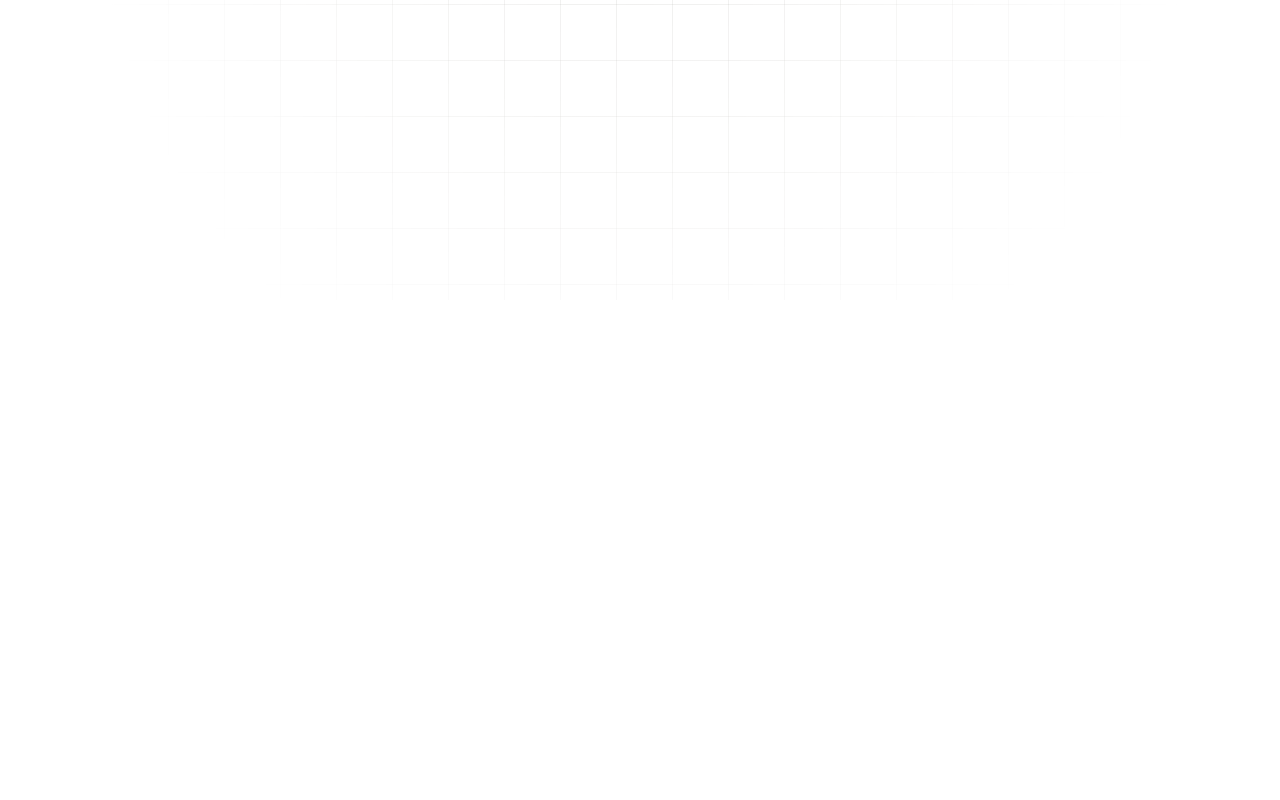
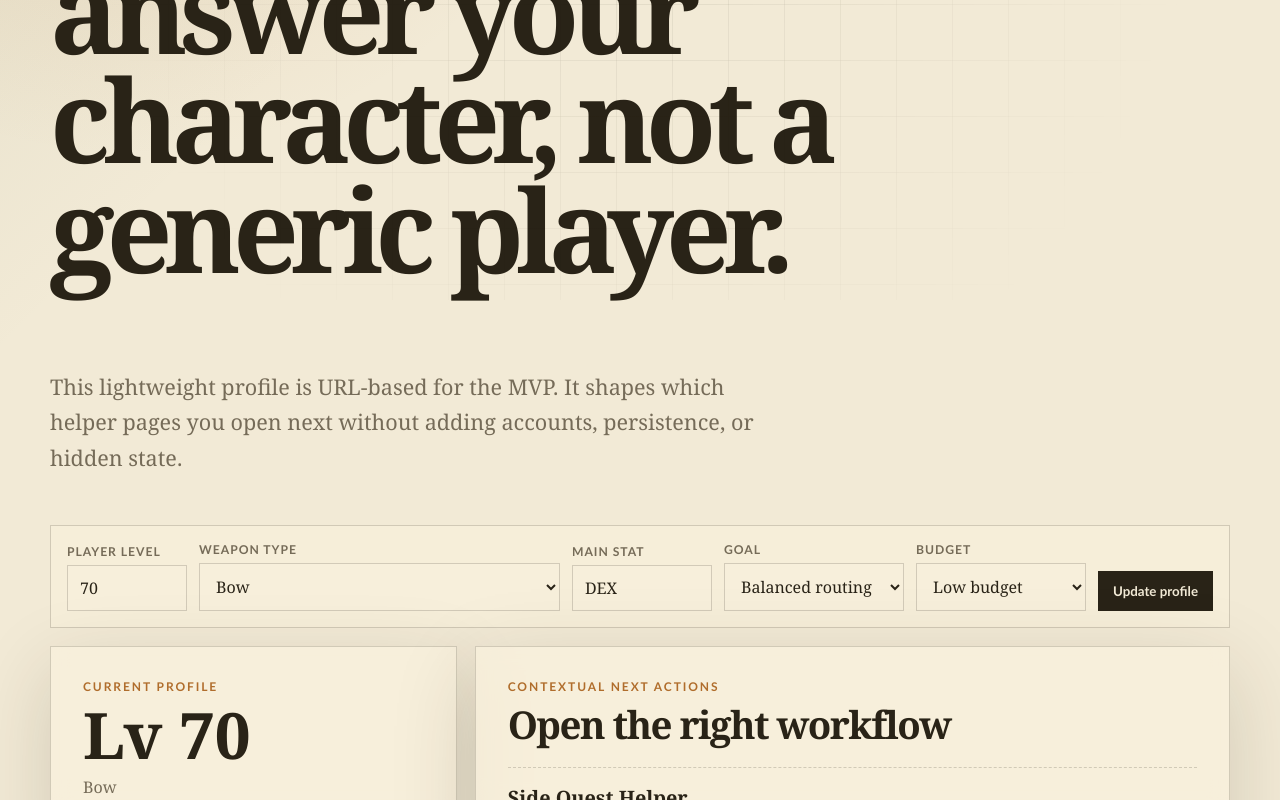
Before and after one commit to SkyShineTH/Toram-Adventurer-Ledger, a Next.js app in the folder frontend/: page /profile in a window 1280 px wide. Before the commit this address had no page. Shown: the part 500-1300 px from the top of the page. Before the commit the page ends 800 px from the top, so only its background shows below. Built offline with nearby package versions, Linux system fonts and the light colour scheme.

Commit message:
feat: add profile planner

```diff
--- a/frontend/app/globals.css
+++ b/frontend/app/globals.css
@@ -223,6 +223,13 @@ h2 {
   margin-top: 18px;
 }
 
+.profileGrid {
+  display: grid;
+  grid-template-columns: 0.7fr 1.3fr;
+  gap: 18px;
+  margin-top: 18px;
+}
+
 .detailGrid {
   display: grid;
   grid-template-columns: 0.78fr 1.22fr;
@@ -395,7 +402,29 @@ h2 {
   background: rgba(248, 240, 220, 0.62);
 }
 
+.profileForm {
+  display: grid;
+  grid-template-columns: 120px 1fr 140px 180px 170px auto;
+  gap: 12px;
+  align-items: end;
+  margin: 28px 0 18px;
+  padding: 16px;
+  border: 1px solid var(--line);
+  background: rgba(248, 240, 220, 0.62);
+}
+
 .searchForm label {
+  display: grid;
+  gap: 6px;
+  color: var(--muted);
+  font-family: "Trebuchet MS", sans-serif;
+  font-size: 0.76rem;
+  font-weight: 800;
+  letter-spacing: 0.08em;
+  text-transform: uppercase;
+}
+
+.profileForm label {
   display: grid;
   gap: 6px;
   color: var(--muted);
@@ -415,7 +444,27 @@ h2 {
   font: 1rem Georgia, "Times New Roman", serif;
 }
 
+.profileForm input,
+.profileForm select {
+  min-width: 0;
+  border: 1px solid var(--line);
+  padding: 11px 12px;
+  color: var(--ink);
+  background: rgba(248, 240, 220, 0.84);
+  font: 1rem Georgia, "Times New Roman", serif;
+}
+
 .searchForm button {
+  border: 1px solid var(--ink);
+  padding: 11px 14px;
+  color: var(--paper);
+  background: var(--ink);
+  font-family: "Trebuchet MS", sans-serif;
+  font-weight: 800;
+  cursor: pointer;
+}
+
+.profileForm button {
   border: 1px solid var(--ink);
   padding: 11px 14px;
   color: var(--paper);
@@ -602,6 +651,28 @@ h2 {
   padding-left: 18px;
 }
 
+.profileActionList {
+  display: grid;
+  gap: 14px;
+}
+
+.profileAction {
+  display: grid;
+  gap: 8px;
+  padding: 16px 0;
+  border-top: 1px dashed var(--line);
+  text-decoration: none;
+}
+
+.profileAction strong {
+  font-size: 1.24rem;
+}
+
+.profileAction span {
+  color: var(--muted);
+  line-height: 1.55;
+}
+
 .detailNote {
   margin-top: 20px;
   font-size: 1rem;
@@ -653,6 +724,7 @@ h2 {
   .qualityGrid,
   .recommendationGrid,
   .questHelperGrid,
+  .profileGrid,
   .detailGrid,
   .detailMetrics {
     grid-template-columns: 1fr;
@@ -662,7 +734,8 @@ h2 {
     transform: none;
   }
 
-  .searchForm {
+  .searchForm,
+  .profileForm {
     grid-template-columns: 1fr;
   }
 }
--- a/frontend/app/page.tsx
+++ b/frontend/app/page.tsx
@@ -36,6 +36,7 @@ export default async function Home() {
           </p>
           <div className="actions">
             <Link href="/explorer" className="primaryLink">Open Explorer</Link>
+            <Link href="/profile" className="ghostLink">Profile Planner</Link>
             <Link href="/side-quests" className="ghostLink">Side Quests</Link>
             <Link href="/recommendations" className="ghostLink">Recommendations</Link>
             <Link href="/search" className="ghostLink">Search</Link>
--- /dev/null
+++ b/frontend/app/profile/page.tsx
@@ -0,0 +1,191 @@
+import Link from "next/link";
+
+type SearchParams = Promise<Record<string, string | string[] | undefined>>;
+
+const WEAPONS = [
+  "One-Handed Sword",
+  "Two-Handed Sword",
+  "Bow",
+  "Bowgun",
+  "Staff",
+  "Magic Device",
+  "Knuckles",
+  "Halberd",
+  "Katana",
+];
+
+const GOALS = [
+  { value: "balanced", label: "Balanced routing" },
+  { value: "exp", label: "Level and EXP" },
+  { value: "item_collection", label: "Quest material prep" },
+  { value: "spina", label: "Spina farming" },
+];
+
+const BUDGETS = [
+  { value: "low", label: "Low budget" },
+  { value: "medium", label: "Medium budget" },
+  { value: "high", label: "High budget" },
+];
+
+function firstValue(value: string | string[] | undefined): string {
+  if (Array.isArray(value)) return value[0] ?? "";
+  return value ?? "";
+}
+
+function parseLevel(value: string): number {
+  const parsed = Number.parseInt(value, 10);
+  if (Number.isNaN(parsed)) return 70;
+  return Math.max(1, Math.min(300, parsed));
+}
+
+function allowedValue(value: string, allowed: string[], fallback: string): string {
+  return allowed.includes(value) ? value : fallback;
+}
+
+function href(path: string, params: Record<string, string | number>): string {
+  const query = new URLSearchParams();
+  for (const [key, value] of Object.entries(params)) {
+    query.set(key, String(value));
+  }
+  return `${path}?${query.toString()}`;
+}
+
+export default async function ProfilePage({ searchParams }: { searchParams?: SearchParams }) {
+  const params = (await searchParams) ?? {};
+  const level = parseLevel(firstValue(params.level));
+  const weapon = allowedValue(firstValue(params.weapon), WEAPONS, "Bow");
+  const goal = allowedValue(firstValue(params.goal), GOALS.map((item) => item.value), "balanced");
+  const budget = allowedValue(firstValue(params.budget), BUDGETS.map((item) => item.value), "low");
+  const mainStat = firstValue(params.main_stat).trim() || suggestedStat(weapon);
+  const sideQuestGoal = goal === "spina" ? "item_collection" : goal;
+  const searchQuery = buildSearchQuery(weapon, budget, mainStat);
+
+  return (
+    <main className="shell">
+      <nav className="topNav">
+        <Link href="/">Dashboard</Link>
+        <Link href="/explorer">Explorer</Link>
+        <Link href="/side-quests">Side Quests</Link>
+        <Link href="/recommendations">Recommendations</Link>
+        <span>Profile</span>
+      </nav>
+
+      <section className="explorerHero">
+        <p className="eyebrow">Build Profile Planner</p>
+        <h1>Make recommendations answer your character, not a generic player.</h1>
+        <p className="lede">
+          This lightweight profile is URL-based for the MVP. It shapes which helper pages you open next without
+          adding accounts, persistence, or hidden state.
+        </p>
+      </section>
+
+      <form className="profileForm">
+        <label>
+          <span>Player level</span>
+          <input name="level" inputMode="numeric" defaultValue={String(level)} />
+        </label>
+        <label>
+          <span>Weapon type</span>
+          <select name="weapon" defaultValue={weapon}>
+            {WEAPONS.map((option) => (
+              <option key={option} value={option}>
+                {option}
+              </option>
+            ))}
+          </select>
+        </label>
+        <label>
+          <span>Main stat</span>
+          <input name="main_stat" defaultValue={mainStat} placeholder="DEX, STR, INT" />
+        </label>
+        <label>
+          <span>Goal</span>
+          <select name="goal" defaultValue={goal}>
+            {GOALS.map((option) => (
+              <option key={option.value} value={option.value}>
+                {option.label}
+              </option>
+            ))}
+          </select>
+        </label>
+        <label>
+          <span>Budget</span>
+          <select name="budget" defaultValue={budget}>
+            {BUDGETS.map((option) => (
+              <option key={option.value} value={option.value}>
+                {option.label}
+              </option>
+            ))}
+          </select>
+        </label>
+        <button type="submit">Update profile</button>
+      </form>
+
+      <section className="profileGrid">
+        <article className="ledgerBlock statusCard">
+          <p className="eyebrow">Current profile</p>
+          <strong>Lv {level}</strong>
+          <span>{weapon}</span>
+          <small>
+            {mainStat} / {BUDGETS.find((item) => item.value === budget)?.label}
+          </small>
+        </article>
+
+        <article className="ledgerBlock wide">
+          <div className="sectionHead">
+            <p className="eyebrow">Contextual next actions</p>
+            <h2>Open the right workflow</h2>
+          </div>
+          <div className="profileActionList">
+            <ProfileAction
+              title="Side Quest Helper"
+              body="Use level and goal context to find efficient quests and required item objectives."
+              href={href("/side-quests", { level, goal: sideQuestGoal })}
+            />
+            <ProfileAction
+              title="Level Route Candidates"
+              body="Find maps with monsters close to this level band for practical leveling."
+              href={href("/recommendations", { level })}
+            />
+            <ProfileAction
+              title="Gear And Material Search"
+              body="Search the retrieval mart for weapon, stat, and budget-related terms."
+              href={href("/search", { q: searchQuery })}
+            />
+          </div>
+        </article>
+
+        <article className="ledgerBlock">
+          <div className="sectionHead">
+            <p className="eyebrow">MVP boundary</p>
+            <h2>What this does not store yet</h2>
+          </div>
+          <p className="lede detailNote">
+            Profiles are intentionally not saved server-side yet. Once recommendations prove useful, this can become
+            a persisted profile tied to weapon, stats, target content, and budget history.
+          </p>
+        </article>
+      </section>
+    </main>
+  );
+}
+
+function ProfileAction({ title, body, href }: { title: string; body: string; href: string }) {
+  return (
+    <Link className="profileAction" href={href}>
+      <strong>{title}</strong>
+      <span>{body}</span>
+    </Link>
+  );
+}
+
+function suggestedStat(weapon: string): string {
+  if (weapon === "Staff" || weapon === "Magic Device") return "INT";
+  if (weapon === "Katana" || weapon.includes("Sword") || weapon === "Halberd") return "STR";
+  return "DEX";
+}
+
+function buildSearchQuery(weapon: string, budget: string, mainStat: string): string {
+  const budgetTerm = budget === "low" ? "npc material" : budget === "medium" ? "crafted material" : "rare gear";
+  return `${weapon} ${mainStat} ${budgetTerm}`;
+}
--- a/frontend/app/recommendations/page.tsx
+++ b/frontend/app/recommendations/page.tsx
@@ -66,6 +66,7 @@ export default async function RecommendationsPage({ searchParams }: { searchPara
       <nav className="topNav">
         <Link href="/">Dashboard</Link>
         <Link href="/explorer">Explorer</Link>
+        <Link href="/profile">Profile</Link>
         <Link href="/side-quests">Side Quests</Link>
         <Link href="/quality">Data Quality</Link>
         <span>Recommendations</span>
--- a/frontend/app/search/page.tsx
+++ b/frontend/app/search/page.tsx
@@ -38,6 +38,7 @@ export default async function SearchPage({ searchParams }: { searchParams?: Sear
       <nav className="topNav">
         <Link href="/">Dashboard</Link>
         <Link href="/explorer">Explorer</Link>
+        <Link href="/profile">Profile</Link>
         <Link href="/recommendations">Recommendations</Link>
         <span>Search</span>
       </nav>
--- a/frontend/app/side-quests/page.tsx
+++ b/frontend/app/side-quests/page.tsx
@@ -57,6 +57,7 @@ export default async function SideQuestsPage({ searchParams }: { searchParams?:
       <nav className="topNav">
         <Link href="/">Dashboard</Link>
         <Link href="/explorer">Explorer</Link>
+        <Link href="/profile">Profile</Link>
         <Link href="/recommendations">Recommendations</Link>
         <Link href="/quality">Data Quality</Link>
         <span>Side Quests</span>
```
